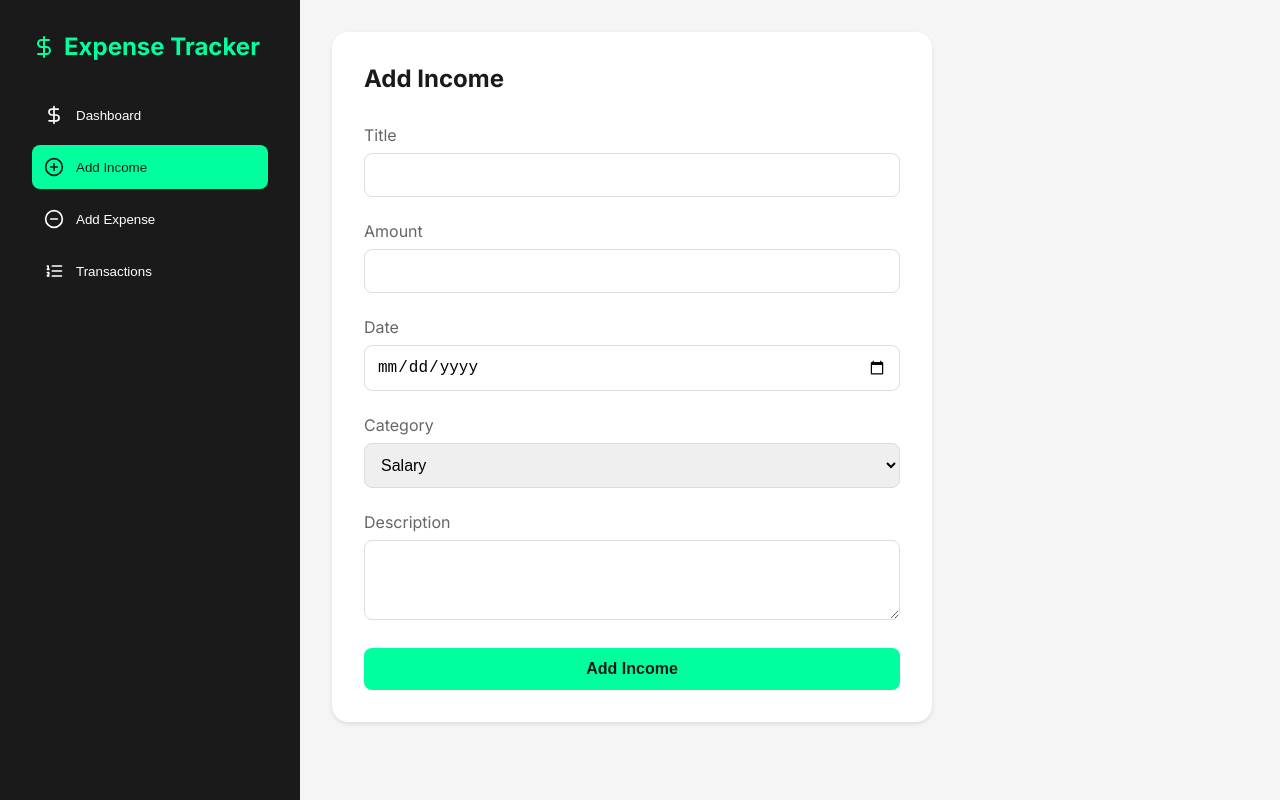
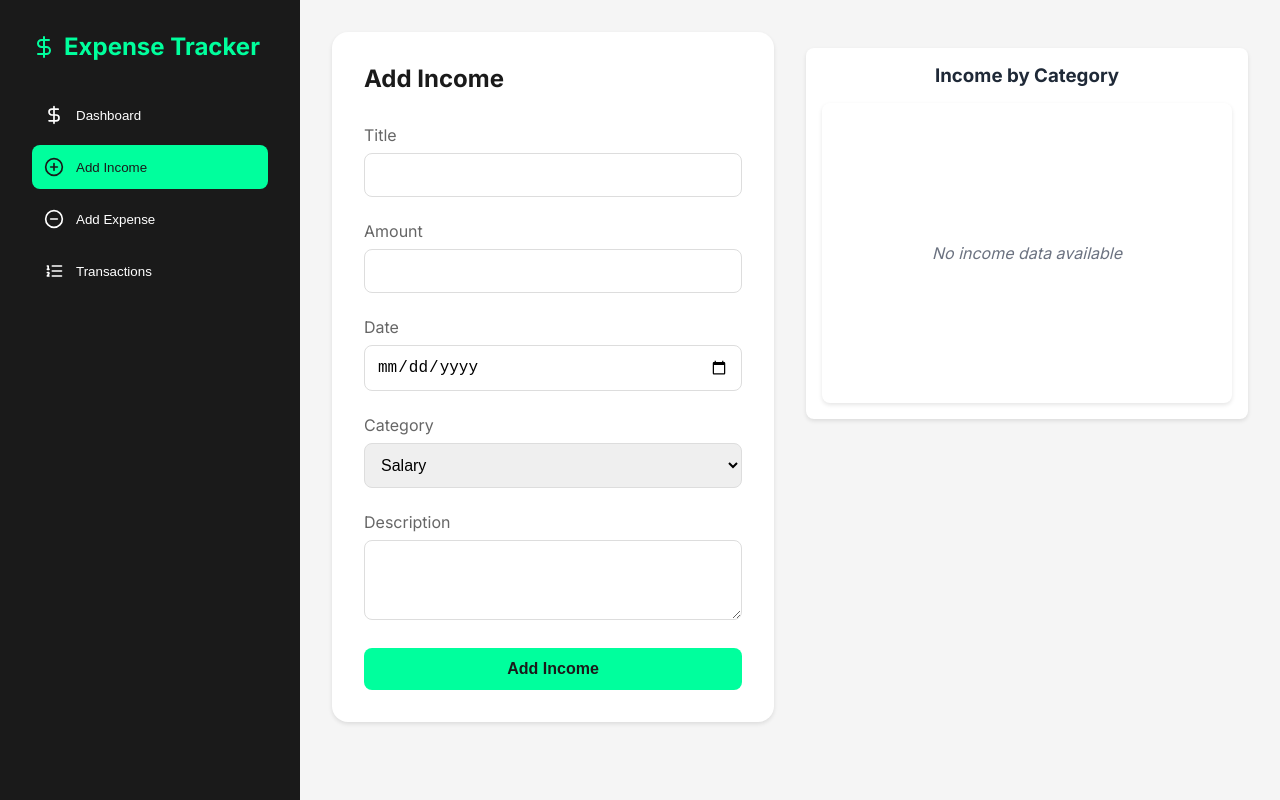
Before and after one commit to Maheeshamihiran/ExpenseTracker, a React (Vite) app in the folder abc/expense_app/: page / in a window 1280 px wide. Both pictures are taken after a click on the button "Add Income". Built offline with nearby package versions, Linux system fonts and the light colour scheme.

Commit message:
Add income tracking features with income form and pie chart visualization

```diff
--- a/abc/expense_app/src/App.css
+++ b/abc/expense_app/src/App.css
@@ -215,3 +215,45 @@
 .delete-button:hover {
   background-color: #ff3333;
 }
+/* Income chart layout styles */
+.income-form-layout {
+  display: flex;
+  gap: 2rem;
+}
+
+.income-form-left {
+  flex: 1;
+}
+
+.income-chart-right {
+  flex: 1;
+  min-width: 300px;
+}
+
+.income-chart-container {
+  background-color: white;
+  border-radius: 8px;
+  padding: 1rem;
+  box-shadow: 0 2px 4px rgba(0, 0, 0, 0.1);
+  margin-top: 1rem;
+}
+
+.income-chart-container h3 {
+  margin-top: 0;
+  margin-bottom: 1rem;
+  color: #1f2937;
+  text-align: center;
+}
+
+.income-chart-empty {
+  display: flex;
+  justify-content: center;
+  align-items: center;
+  height: 300px;
+  background-color: white;
+  border-radius: 8px;
+  padding: 1rem;
+  box-shadow: 0 2px 4px rgba(0, 0, 0, 0.1);
+  color: #6b7280;
+  font-style: italic;
+}
--- a/abc/expense_app/src/App.tsx
+++ b/abc/expense_app/src/App.tsx
@@ -1,5 +1,6 @@
-import React, { useState } from 'react';
+import React, { useState, useMemo } from 'react';
 import { DollarSign, PlusCircle, MinusCircle, ListOrdered } from 'lucide-react';
+import { PieChart, Pie, Cell, ResponsiveContainer, Legend, Tooltip } from 'recharts';
 import './App.css';
 
 type Transaction = {
@@ -30,6 +31,28 @@ function App() {
     .reduce((sum, t) => sum + t.amount, 0);
 
   const balance = totalIncome - totalExpense;
+
+  // Calculate income data for pie chart
+  const incomeChartData = useMemo(() => {
+    const incomeTransactions = transactions.filter(t => t.type === 'income');
+
+    // Group by category and sum amounts
+    const categoryMap = new Map<string, number>();
+
+    incomeTransactions.forEach(transaction => {
+      const currentAmount = categoryMap.get(transaction.category) || 0;
+      categoryMap.set(transaction.category, currentAmount + transaction.amount);
+    });
+
+    // Convert to array format for PieChart
+    return Array.from(categoryMap.entries()).map(([name, value]) => ({
+      name,
+      value
+    }));
+  }, [transactions]);
+
+  // Colors for the pie chart
+  const COLORS = ['#0088FE', '#00C49F', '#FFBB28', '#FF8042', '#8884d8'];
 
   const handleSubmit = (e: React.FormEvent<HTMLFormElement>) => {
     e.preventDefault();
@@ -101,26 +124,126 @@ function App() {
               <div className="stat-card">
                 <h3>Total Balance</h3>
                 <p className={balance >= 0 ? 'positive' : 'negative'}>
-                  ${balance.toFixed(2)}
+                  Rs{balance.toFixed(2)}
                 </p>
               </div>
               <div className="stat-card">
                 <h3>Total Income</h3>
-                <p className="positive">${totalIncome.toFixed(2)}</p>
+                <p className="positive">Rs{totalIncome.toFixed(2)}</p>
               </div>
               <div className="stat-card">
                 <h3>Total Expenses</h3>
-                <p className="negative">${totalExpense.toFixed(2)}</p>
+                <p className="negative">Rs{totalExpense.toFixed(2)}</p>
               </div>
             </div>
           </div>
         )}
 
-        {(activeTab === 'addIncome' || activeTab === 'addExpense') && (
+        {activeTab === 'addIncome' && (
+          <div className="income-form-layout">
+            <div className="income-form-left">
+              <div className="form-container">
+                <h2 className="page-title">Add Income</h2>
+                <form onSubmit={handleSubmit}>
+                  <div className="form-group">
+                    <label htmlFor="title">Title</label>
+                    <input
+                      type="text"
+                      id="title"
+                      name="title"
+                      required
+                      className="form-input"
+                    />
+                  </div>
+                  <div className="form-group">
+                    <label htmlFor="amount">Amount</label>
+                    <input
+                      type="number"
+                      id="amount"
+                      name="amount"
+                      min="0"
+                      step="0.01"
+                      required
+                      className="form-input"
+                    />
+                  </div>
+                  <div className="form-group">
+                    <label htmlFor="date">Date</label>
+                    <input
+                      type="date"
+                      id="date"
+                      name="date"
+                      required
+                      className="form-input"
+                    />
+                  </div>
+                  <div className="form-group">
+                    <label htmlFor="category">Category</label>
+                    <select
+                      id="category"
+                      name="category"
+                      required
+                      className="form-input"
+                    >
+                      {categories.income.map(
+                        category => (
+                          <option key={category} value={category}>
+                            {category}
+                          </option>
+                        )
+                      )}
+                    </select>
+                  </div>
+                  <div className="form-group">
+                    <label htmlFor="description">Description</label>
+                    <textarea
+                      id="description"
+                      name="description"
+                      className="form-input"
+                      rows={3}
+                    />
+                  </div>
+                  <button type="submit" className="submit-button">
+                    Add Income
+                  </button>
+                </form>
+              </div>
+            </div>
+            <div className="income-chart-right">
+              <div className="income-chart-container">
+                <h3>Income by Category</h3>
+                {incomeChartData.length > 0 ? (
+                  <ResponsiveContainer width="100%" height={300}>
+                    <PieChart>
+                      <Pie
+                        data={incomeChartData}
+                        cx="50%"
+                        cy="50%"
+                        labelLine={false}
+                        outerRadius={80}
+                        fill="#8884d8"
+                        dataKey="value"
+                        label={({ name, percent }) => `${name}: ${(percent * 100).toFixed(0)}%`}
+                      >
+                        {incomeChartData.map((entry, index) => (
+                          <Cell key={`cell-${index}`} fill={COLORS[index % COLORS.length]} />
+                        ))}
+                      </Pie>
+                      <Tooltip formatter={(value) => `$${Number(value).toFixed(2)}`} />
+                      <Legend />
+                    </PieChart>
+                  </ResponsiveContainer>
+                ) : (
+                  <div className="income-chart-empty">No income data available</div>
+                )}
+              </div>
+            </div>
+          </div>
+        )}
+
+        {activeTab === 'addExpense' && (
           <div className="form-container">
-            <h2 className="page-title">
-              Add {activeTab === 'addIncome' ? 'Income' : 'Expense'}
-            </h2>
+            <h2 className="page-title">Add Expense</h2>
             <form onSubmit={handleSubmit}>
               <div className="form-group">
                 <label htmlFor="title">Title</label>
@@ -162,7 +285,7 @@ function App() {
                   required
                   className="form-input"
                 >
-                  {(activeTab === 'addIncome' ? categories.income : categories.expense).map(
+                  {categories.expense.map(
                     category => (
                       <option key={category} value={category}>
                         {category}
@@ -181,7 +304,7 @@ function App() {
                 />
               </div>
               <button type="submit" className="submit-button">
-                Add {activeTab === 'addIncome' ? 'Income' : 'Expense'}
+                Add Expense
               </button>
             </form>
           </div>
--- a/abc/expense_app/src/Components/Dashboard/Dashboard.tsx
+++ b/abc/expense_app/src/Components/Dashboard/Dashboard.tsx
@@ -15,16 +15,16 @@ const Dashboard: React.FC<DashboardProps> = ({ totalIncome, totalExpense, balanc
         <div className="stat-card">
           <h3 className="stat-label">Total Balance</h3>
           <p className={`stat-value ${balance >= 0 ? 'positive' : 'negative'}`}>
-            ${balance.toFixed(2)}
+            Rs{balance.toFixed(2)}
           </p>
         </div>
         <div className="stat-card">
           <h3 className="stat-label">Total Income</h3>
-          <p className="stat-value positive">${totalIncome.toFixed(2)}</p>
+          <p className="stat-value positive">Rs{totalIncome.toFixed(2)}</p>
         </div>
         <div className="stat-card">
           <h3 className="stat-label">Total Expenses</h3>
-          <p className="stat-value negative">${totalExpense.toFixed(2)}</p>
+          <p className="stat-value negative">Rs{totalExpense.toFixed(2)}</p>
         </div>
       </div>
     </div>
--- /dev/null
+++ b/abc/expense_app/src/Components/IncomeChart/IncomeChart.css
@@ -0,0 +1,27 @@
+.income-chart-container {
+  background-color: white;
+  border-radius: 8px;
+  padding: 1rem;
+  box-shadow: 0 2px 4px rgba(0, 0, 0, 0.1);
+  margin-top: 1rem;
+}
+
+.income-chart-container h3 {
+  margin-top: 0;
+  margin-bottom: 1rem;
+  color: #1f2937;
+  text-align: center;
+}
+
+.income-chart-empty {
+  display: flex;
+  justify-content: center;
+  align-items: center;
+  height: 300px;
+  background-color: white;
+  border-radius: 8px;
+  padding: 1rem;
+  box-shadow: 0 2px 4px rgba(0, 0, 0, 0.1);
+  color: #6b7280;
+  font-style: italic;
+}
```
Also changed, not shown: abc/expense_app/src/Components/IncomeChart/IncomeChart.tsx (added, +71 -0 lines).
